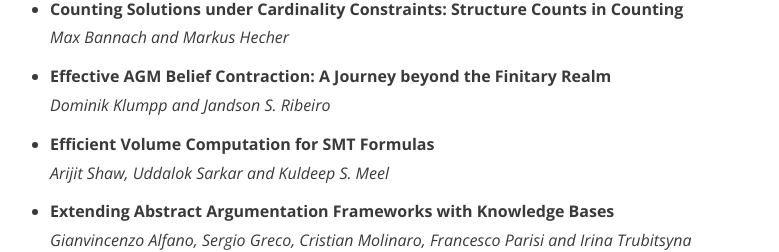
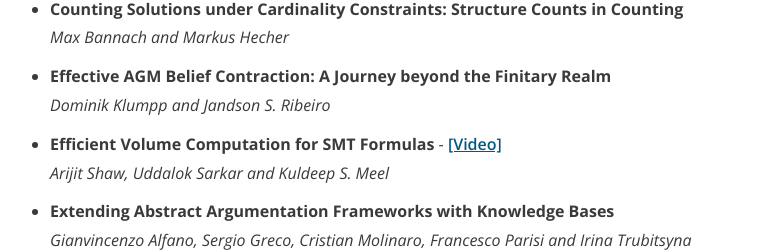
Before and after one commit to nahimsouza/kr2025-website, a plain HTML site: page accepted.html in a window 1280 px wide. Shown: the part 1658-1910 px from the top of the page, without its empty margins (108-887 px from the left). Drawn offline with nearby package versions, Linux system fonts and the light colour scheme.

Commit message:
Add link to lightning video.

```diff
--- a/accepted.html
+++ b/accepted.html
@@ -91,7 +91,7 @@
           <li><strong>Effective AGM Belief Contraction: A Journey beyond the Finitary Realm</strong><br>
               <em>Dominik Klumpp and Jandson S. Ribeiro</em></li>
 
-          <li><strong>Efficient Volume Computation for SMT Formulas</strong><br>
+          <li><strong>Efficient Volume Computation for SMT Formulas</strong> - <a href="https://youtu.be/7ufPIrgL_Dk" target="_blank">[Video]</a><br>
               <em>Arijit Shaw, Uddalok Sarkar and Kuldeep S. Meel</em></li>
 
           <li><strong>Extending Abstract Argumentation Frameworks with Knowledge Bases</strong><br>
```
Also changed, not shown: schedule.html (+1 -1 lines).
